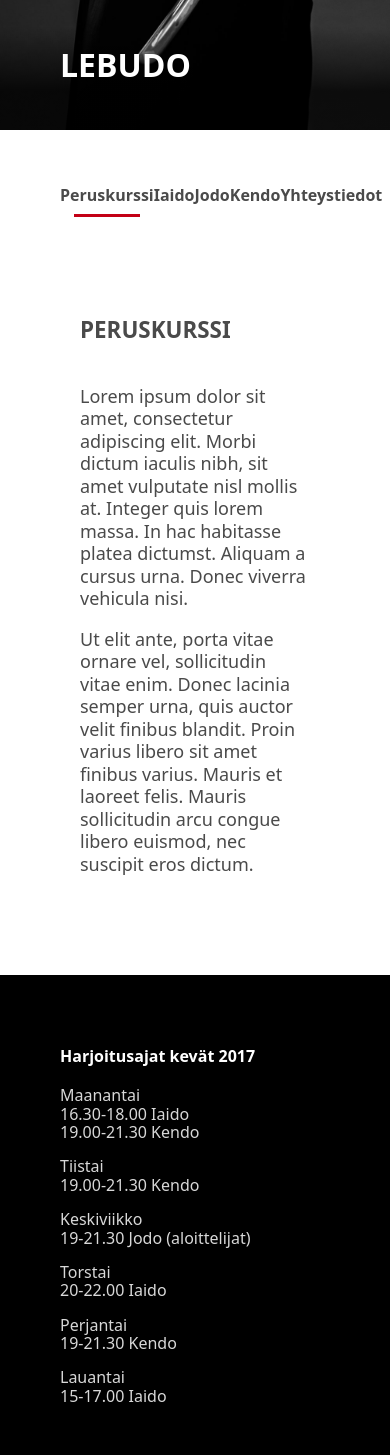
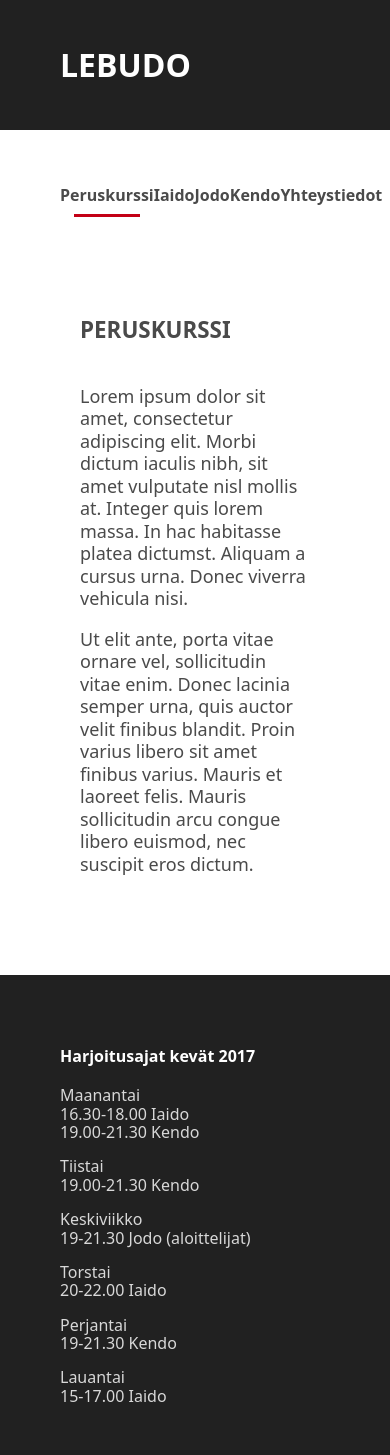
Before and after one commit to lime/lebudo, a Jekyll site: the page built from index.md, in a window 390 px wide. Built offline with Jekyll 4.4.1, drawn with Linux system fonts in a browser that asks for light colours.

Commit message:
Hide image on small screens

```diff
--- a/assets/main.scss
+++ b/assets/main.scss
@@ -3,6 +3,7 @@
 
 @charset "utf-8";
 
+$darker-grey: #212121;
 $dark-grey: #4a4a4a;
 $light-grey: #d8d8d8;
 $scarlet: #c30016;
@@ -130,7 +131,7 @@ body {
   }
 
   @include small-only {
-    background: black;
+    background: $darker-grey;
     width: 100%;
   }
 
@@ -158,11 +159,15 @@ body {
 .image-bg {
   width: 100%;
   height: 100%;
-  background-color: $dark-grey;
+  background-color: $darker-grey;
   background-size: cover;
   background-position-x: 50%;
   background-position-y: 100%;
   z-index: -1;
+
+  @include small-only {
+    background-image: none !important;
+  }
 }
 
 /*
```
